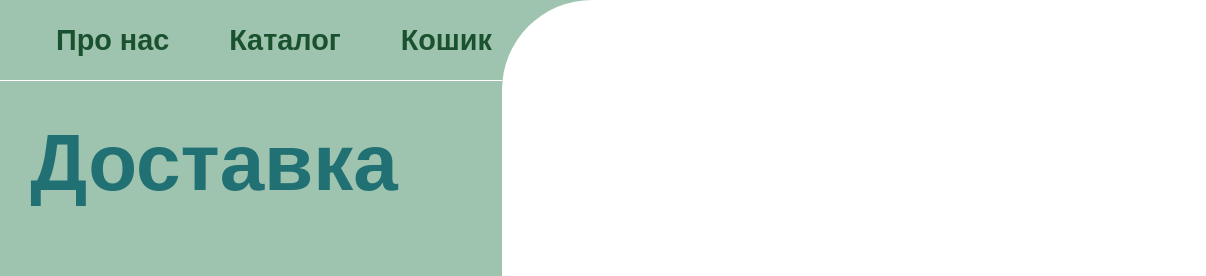
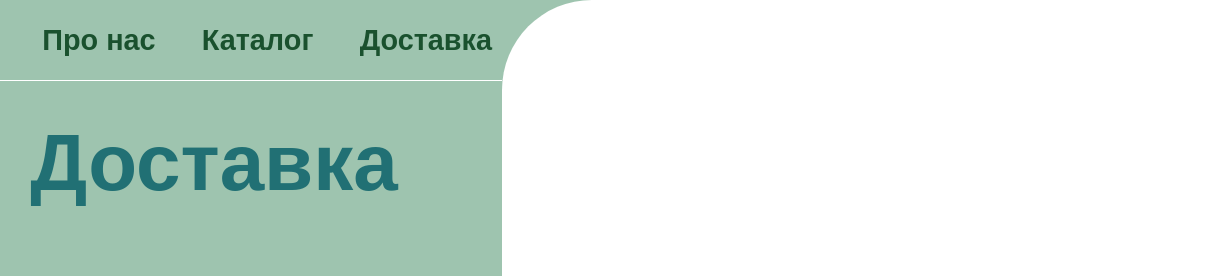
Before and after one commit to Cat333t/flower-shop, a plain HTML site: page pages/delivery.html in a window 1280 px wide. Shown: the top 276 px of the page, 74-1280 px from the left. Drawn offline with Linux system fonts and the light colour scheme; a web font is replaced by a local one.

Commit message:
change header item

```diff
--- a/pages/delivery.html
+++ b/pages/delivery.html
@@ -13,7 +13,7 @@
             <li><a href="../"><img src="../images/logo.ico" alt="" class="logo"></a></li>
             <li><a href="../pages/about.html">Про нас</a></li>
             <li><a href="../pages/catalog.html">Каталог</a></li>
-            <li><a href="../pages/basket.html">Кошик</a></li>
+            <li><a href="../pages/delivery.html">Доставка</a></li>
         </ul>
     </header>
 
```
